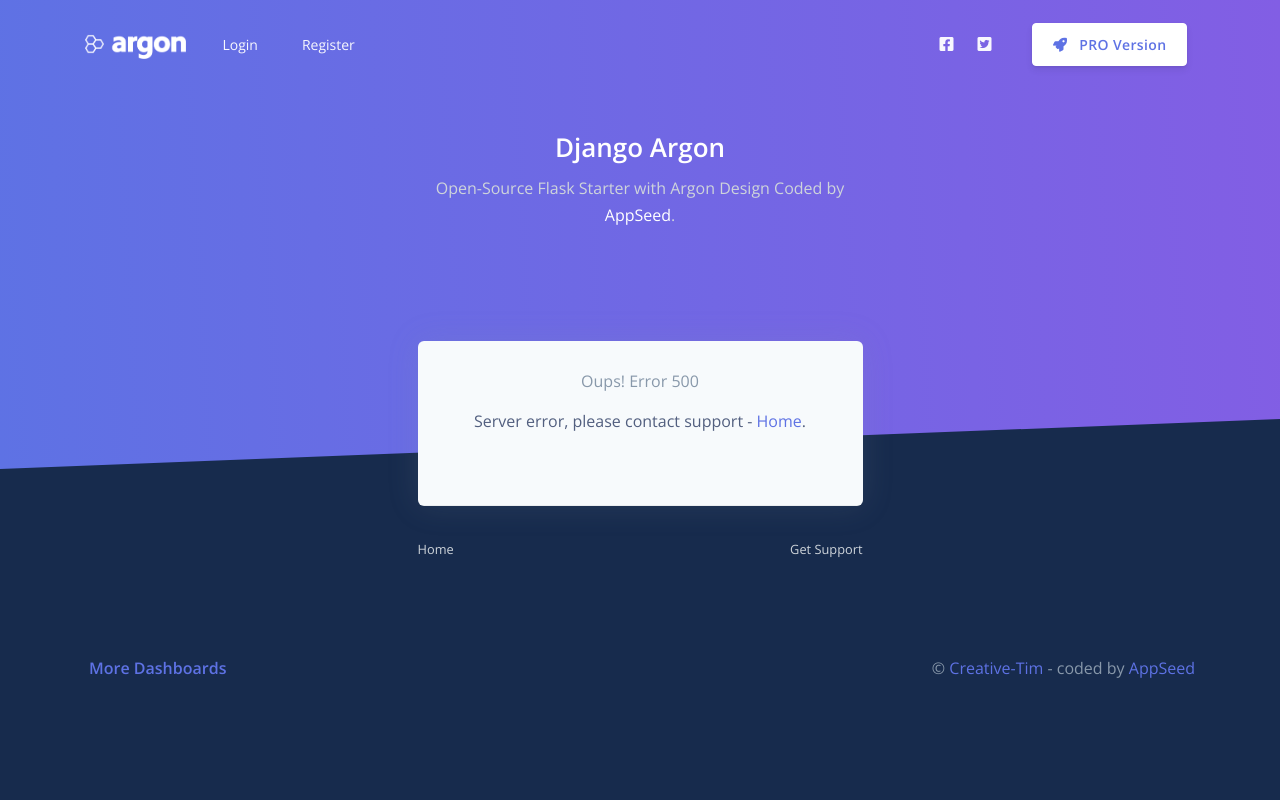
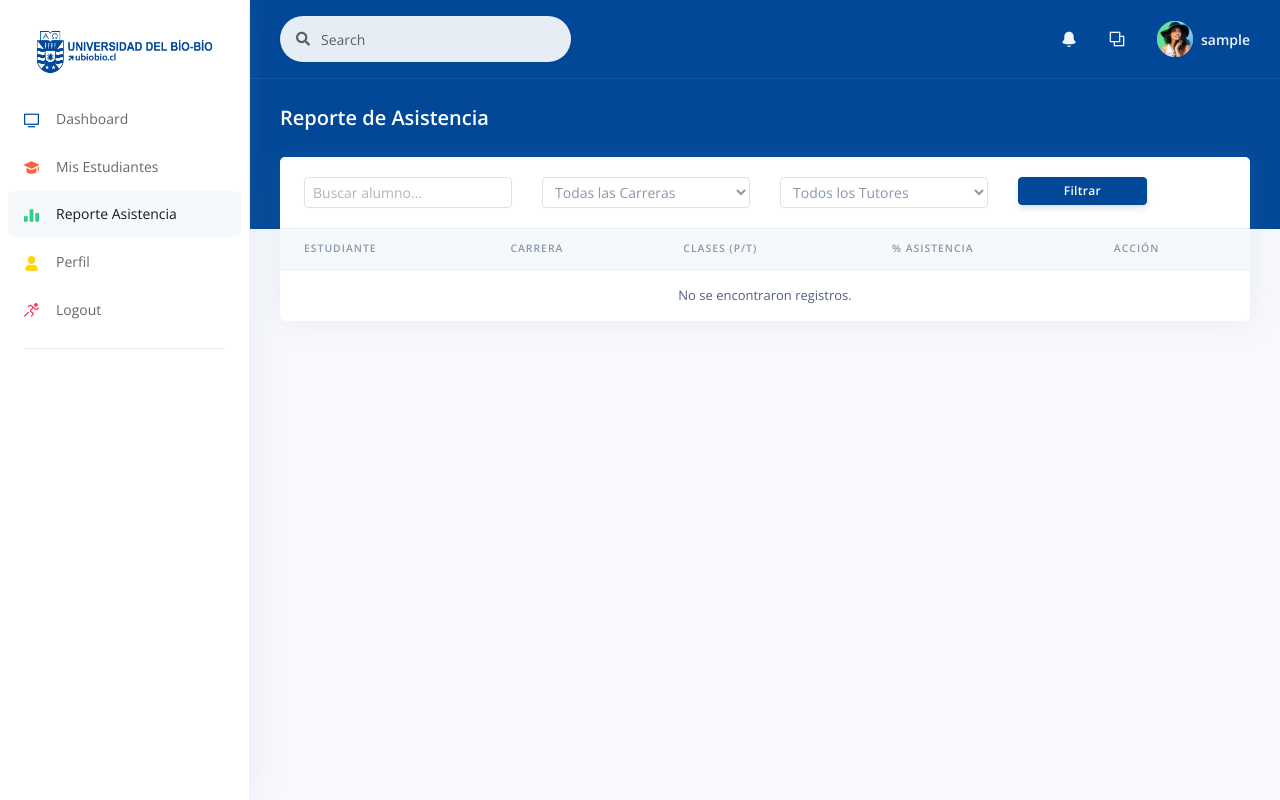
Before and after one commit to Mastrick7even/Sistema-de-alerta-temprana-para-programa-de-tutores-UBB, a Django app: page /asistencia/reporte/ in a window 1280 px wide. Run offline with Django 3.2, Linux system fonts and the light colour scheme; the visitor is signed in with stand-in values (Sample User, id 1); data that the repository does not hold is empty; some libraries are stand-ins or nearby versions.

Commit message:
feat: Implementar módulo de reporte de asistencia con filtros funcionales
- Agregar vistas ReporteAsistenciaView y DetalleAsistenciaEstudianteView
- Crear templates asistencia_reporte.html y asistencia_estudiante_detail.html
- Implementar filtros por carrera y tutor en reporte de asistencia
- Calcular porcentajes de asistencia usando annotate de Django

Archivos modificados:
- sat/urls.py: Importar nuevas vistas y agregar rutas
- sat/views.py: Agregar ReporteAsistenciaView y DetalleAsistenciaEstudianteView
- sat/models.py: Agregar método get_full_name() a Usuario
- sat/templates/sat/asistencia_reporte.html: Template de reporte con filtros
- sat/templates/sat/asistencia_estudiante_detail.html: Detalle de asistencia por estudiante
- apps/templates/includes/sidenav.html: Agregar enlace a módulo de asistencia

```diff
--- a/apps/templates/includes/sidenav.html
+++ b/apps/templates/includes/sidenav.html
@@ -44,6 +44,11 @@
           {% endif %}
           {% endwith %}
           {% endif %}
+          <li class="nav-item">
+            <a class="nav-link {% if 'asistencia' in request.path %}active{% endif %}" href="{% url 'asistencia-reporte' %}">
+              <i class="ni ni-chart-bar-32 text-green"></i> <span class="nav-link-text">Reporte Asistencia</span>
+            </a>
+          </li>
 
           <!-- <li class="nav-item">
             <a class="nav-link {% if 'icons' in segment %} active {% endif %}" href="/icons.html">
--- a/sat/models.py
+++ b/sat/models.py
@@ -302,6 +302,10 @@ class Usuario(models.Model):
     def __str__(self):
         return f"{self.nombre} {self.apellido} ({self.rut})"
 
+    def get_full_name(self):
+        """Retorna el nombre completo del usuario"""
+        return f"{self.nombre} {self.apellido}"
+
 class Notificacion(models.Model):
     destinatario = models.ForeignKey(Usuario, on_delete=models.CASCADE, related_name='notificaciones_recibidas')
     actor = models.ForeignKey(Usuario, on_delete=models.CASCADE, related_name='notificaciones_enviadas', null=True)
--- /dev/null
+++ b/sat/templates/sat/asistencia_reporte.html
@@ -0,0 +1,109 @@
+{% extends 'layouts/base.html' %}
+
+{% block content %}
+<div class="header bg-primary pb-6">
+    <div class="container-fluid">
+        <div class="header-body">
+            <div class="row align-items-center py-4">
+                <div class="col-lg-6 col-7">
+                    <h6 class="h2 text-white d-inline-block mb-0">Reporte de Asistencia</h6>
+                </div>
+            </div>
+        </div>
+    </div>
+</div>
+
+<div class="container-fluid mt--6">
+    <div class="row">
+        <div class="col">
+            <div class="card">
+                <div class="card-header border-0">
+
+                    <form method="GET">
+                        <div class="row">
+                            <div class="col-md-3">
+                                <input type="text" name="q" class="form-control form-control-sm"
+                                    placeholder="Buscar alumno..." value="{{ request.GET.q }}">
+                            </div>
+
+                            {% if request.user.rol.nombre != 'Tutor' %}
+                            <div class="col-md-3">
+                                <select name="carrera" class="form-control form-control-sm">
+                                    <option value="">Todas las Carreras</option>
+                                    {% for c in carreras %}<option value="{{ c.id_carrera }}" {% if request.GET.carrera|add:"0" == c.id_carrera %}selected{% endif %}>{{ c.nombre }}
+                                    </option>
+                                    {% endfor %}
+                                </select>
+                            </div>
+                            <div class="col-md-3">
+                                <select name="tutor" class="form-control form-control-sm">
+                                    <option value="">Todos los Tutores</option>
+                                    {% for t in tutores %}<option value="{{ t.id_usuario }}" {% if request.GET.tutor|add:"0" == t.id_usuario %}selected{% endif %}>{{ t.get_full_name }}
+                                    </option>{% endfor %}
+                                </select>
+                            </div>
+                            {% endif %}
+
+                            <div class="col-md-2">
+                                <button type="submit" class="btn btn-sm btn-primary btn-block">Filtrar</button>
+                            </div>
+                        </div>
+                    </form>
+                </div>
+                <div class="table-responsive">
+                    <table class="table align-items-center table-flush">
+                        <thead class="thead-light">
+                            <tr>
+                                <th>Estudiante</th>
+                                <th>Carrera</th>
+                                <th>Clases (P/T)</th>
+                                <th>% Asistencia</th>
+                                <th>Acción</th>
+                            </tr>
+                        </thead>
+                        <tbody>
+                            {% for est in estudiantes_data %}
+                            <tr>
+                                <th scope="row">
+                                    <span class="mb-0 text-sm">{{ est.nombre }} {{ est.apellido }}</span>
+                                    <br><small class="text-muted">{{ est.rut }}</small>
+                                </th>
+                                <td>{{ est.carrera.nombre }}</td>
+                                <td>
+                                    {{ est.clases_presente }} / {{ est.total_clases }}
+                                </td>
+                                <td>
+                                    <div class="d-flex align-items-center">
+                                        {% with total=est.total_clases|default:1 %}
+                                        {% widthratio est.clases_presente total 100 as porcentaje %}
+                                        <span class="mr-2">{{ porcentaje }}%</span>
+                                        <div>
+                                            <div class="progress">
+                                                <div class="progress-bar {% if porcentaje < 50 %}bg-danger{% elif porcentaje < 75 %}bg-warning{% else %}bg-success{% endif %}"
+                                                    role="progressbar" style="width: {{ porcentaje }}%;"></div>
+                                            </div>
+                                        </div>
+                                        {% endwith %}
+                                    </div>
+                                </td>
+                                <td>
+                                    <a href="{% url 'asistencia-detalle' est.id_estudiante %}"
+                                        class="btn btn-sm btn-neutral">Ver
+                                        Historial</a>
+                                </td>
+                            </tr>
+                            {% empty %}
+                            <tr>
+                                <td colspan="5" class="text-center">No se encontraron registros.</td>
+                            </tr>
+                            {% endfor %}
+                        </tbody>
+                    </table>
+                </div>
+
+            </div>
+        </div>
+    </div>
+    {% include "includes/footer.html" %}
+</div>
+{% endblock %}
--- a/sat/urls.py
+++ b/sat/urls.py
@@ -1,5 +1,10 @@
 from django.urls import path
-from .views import EstudianteListView, EstudianteDetailView, BitacoraCreateView, BitacoraUpdateView, BitacoraDeleteView, DashboardView, ReporteEstudiantePDF, MisTutoriasView, tomar_asistencia, TutoriaCreateView, TutoriaUpdateView, TutoriaDeleteView, leer_notificacion, todas_notificaciones, marcar_notificaciones_leidas, eliminar_notificaciones
+from .views import (
+    EstudianteListView, EstudianteDetailView, BitacoraCreateView, BitacoraUpdateView, BitacoraDeleteView,
+    DashboardView, ReporteEstudiantePDF, MisTutoriasView, tomar_asistencia, TutoriaCreateView, TutoriaUpdateView, TutoriaDeleteView,
+    leer_notificacion, todas_notificaciones, marcar_notificaciones_leidas, eliminar_notificaciones, ReporteAsistenciaView,
+    DetalleAsistenciaEstudianteView
+)
 
 urlpatterns = [
     path('', DashboardView.as_view(), name='home'),
@@ -22,4 +27,6 @@ urlpatterns = [
     path('notificaciones/', todas_notificaciones, name='todas-notificaciones'),
     path('notificaciones/marcar-leidas/', marcar_notificaciones_leidas, name='marcar-notificaciones-leidas'),
     path('notificaciones/eliminar/', eliminar_notificaciones, name='eliminar-notificaciones'),
+    path('asistencia/reporte/', ReporteAsistenciaView.as_view(), name='asistencia-reporte'),
+    path('asistencia/estudiante/<int:pk>/', DetalleAsistenciaEstudianteView.as_view(), name='asistencia-detalle'),
 ]
--- a/sat/views.py
+++ b/sat/views.py
@@ -2,7 +2,7 @@ from django.shortcuts import render, redirect, get_object_or_404
 from django.contrib.auth.mixins import LoginRequiredMixin # Obliga a estar logueado
 from django.contrib.auth.decorators import login_required
 from django.urls import reverse_lazy
-from django.db.models import Count, Q
+from django.db.models import Count, Q, Case, When, IntegerField
 from django.template.loader import render_to_string
 from django.http import HttpResponse
 from django.conf import settings
@@ -485,3 +485,86 @@ def eliminar_notificaciones(request):
         except Usuario.DoesNotExist:
             messages.error(request, 'Error al procesar la solicitud.')
     return redirect('todas-notificaciones')
+
+
+class ReporteAsistenciaView(LoginRequiredMixin, ListView):
+    model = Estudiante
+    template_name = 'sat/asistencia_reporte.html'
+    context_object_name = 'estudiantes_data'
+    paginate_by = 15
+
+    def get_queryset(self):
+        user = self.request.user
+        queryset = Estudiante.objects.all()
+
+        # 1. SEGURIDAD: Filtramos según el rol
+        if not user.is_superuser:
+            try:
+                perfil = Usuario.objects.get(email=user.email)
+                if perfil.rol.nombre == 'Tutor':
+                    queryset = queryset.filter(tutor_asignado=perfil)
+                # Si es Encargado, ve todo (o podrías filtrar por su carrera si quisieras)
+            except Usuario.DoesNotExist:
+                return Estudiante.objects.none()
+
+        # 2. FILTROS DEL USUARIO (Barra de búsqueda)
+        q = self.request.GET.get('q')
+        carrera = self.request.GET.get('carrera')
+        tutor = self.request.GET.get('tutor')
+
+        if q:
+            queryset = queryset.filter(Q(nombre__icontains=q) | Q(apellido__icontains=q) | Q(rut__icontains=q))
+        if carrera:
+            queryset = queryset.filter(carrera__id_carrera=carrera)
+        if tutor:
+            queryset = queryset.filter(tutor_asignado__id_usuario=tutor)
+
+        # 3. CÁLCULO DE PORCENTAJES (Annotate mágico de Django)
+        # Esto cuenta cuántas asistencias totales tiene y cuántas son "Presente"
+        queryset = queryset.annotate(
+            total_clases=Count('asistencia'),
+            clases_presente=Count(Case(
+                When(asistencia__estado_asistencia='Presente', then=1),
+                output_field=IntegerField()
+            ))
+        ).order_by('apellido')
+
+        return queryset
+
+    def get_context_data(self, **kwargs):
+        context = super().get_context_data(**kwargs)
+        # Pasamos datos para los filtros select
+        context['carreras'] = Carrera.objects.all()
+
+        # Solo pasamos lista de tutores si el usuario es Encargado o superuser
+        es_tutor = False
+        if not self.request.user.is_superuser:
+            try:
+                perfil = Usuario.objects.get(email=self.request.user.email)
+                if perfil.rol.nombre == 'Tutor':
+                    es_tutor = True
+            except Usuario.DoesNotExist:
+                pass
+
+        if not es_tutor:
+            context['tutores'] = Usuario.objects.filter(rol__nombre='Tutor')
+
+        return context
+
+class DetalleAsistenciaEstudianteView(LoginRequiredMixin, DetailView):
+    model = Estudiante
+    template_name = 'sat/asistencia_estudiante_detail.html'
+    context_object_name = 'estudiante'
+
+    def get_context_data(self, **kwargs):
+        context = super().get_context_data(**kwargs)
+        # Obtenemos el historial de asistencias de este alumno
+        context['historial_asistencia'] = Asistencia.objects.filter(
+            estudiante=self.object
+        ).select_related('tutoria').order_by('-tutoria__fecha')
+
+        # Calculamos stats simples para la cabecera
+        total = context['historial_asistencia'].count()
+        presentes = context['historial_asistencia'].filter(estado_asistencia='Presente').count()
+        context['porcentaje'] = (presentes / total * 100) if total > 0 else 0
+        return context
```
Also changed, not shown: sat/templates/sat/asistencia_estudiante_detail.html (added, +82 -0 lines).
